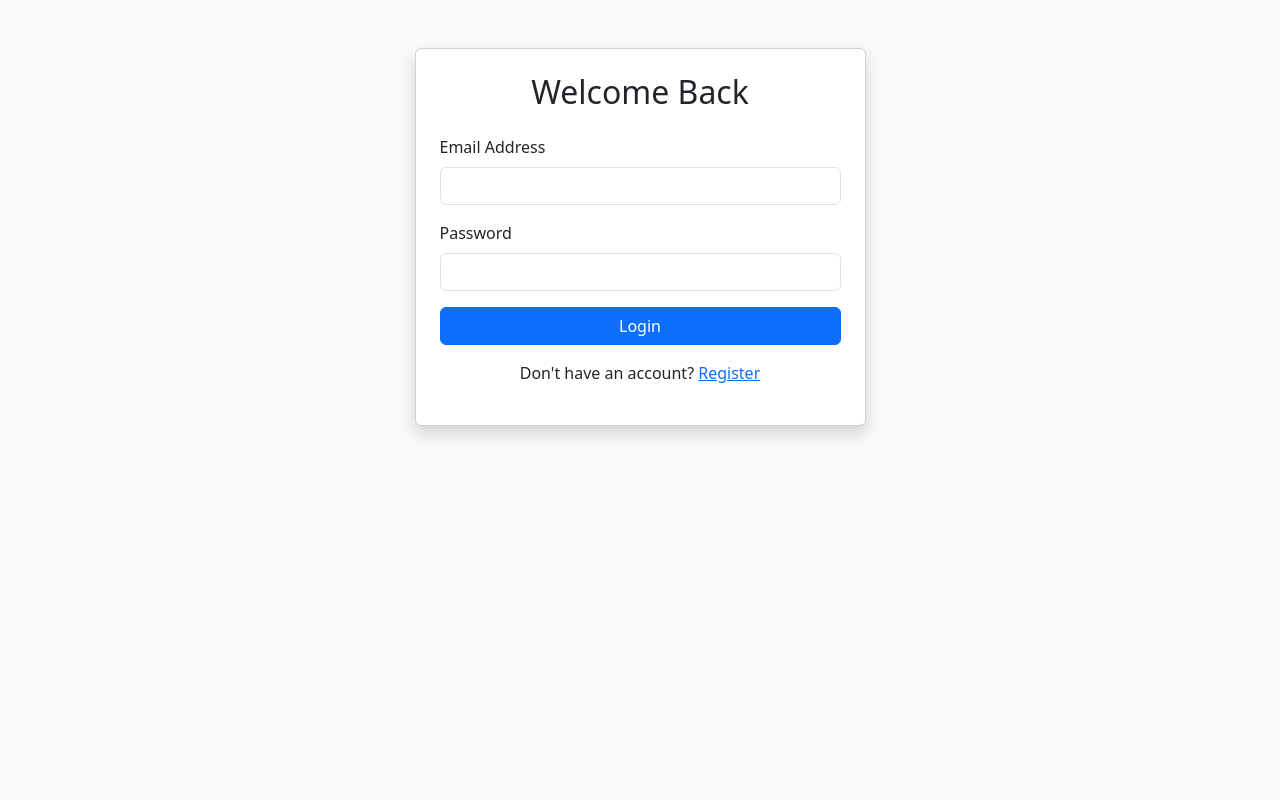
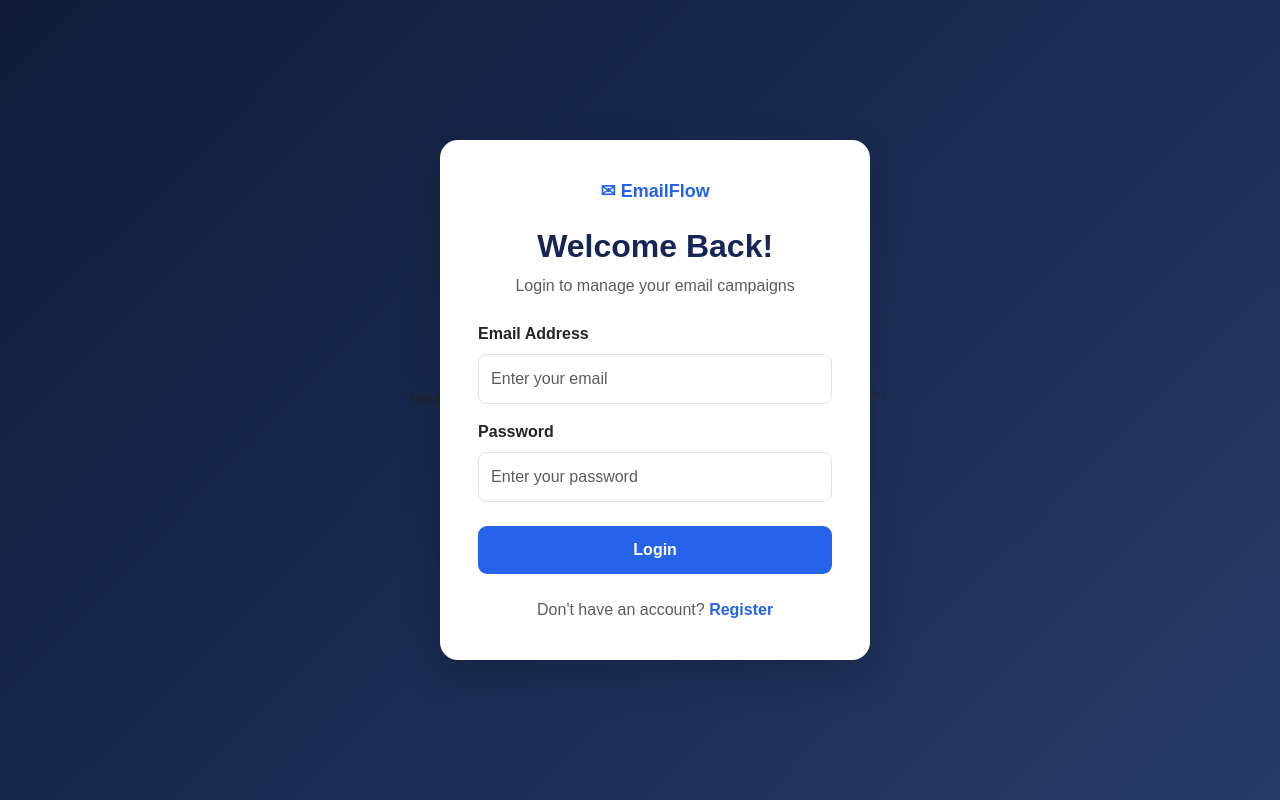
Before and after one commit to Priyanka-github26/Email-Marketing-Automation, a Flask app: page /login in a window 1280 px wide. Run offline with Flask 3, Linux system fonts and the light colour scheme.

Commit message:
Redesign login page

````diff
--- a/app/templates/login.html
+++ b/app/templates/login.html
@@ -1,19 +1,83 @@
-
+```html
 <!DOCTYPE html>
 <html lang="en">
 <head>
     <meta charset="UTF-8">
     <meta name="viewport" content="width=device-width, initial-scale=1.0">
     <title>Login | Email Marketing Automation</title>
+
     <link href="https://cdn.jsdelivr.net/npm/bootstrap@5.3.3/dist/css/bootstrap.min.css" rel="stylesheet">
+
+    <style>
+        body {
+            min-height: 100vh;
+            background: linear-gradient(135deg, #101c3a, #253b68);
+            display: flex;
+            align-items: center;
+            justify-content: center;
+            font-family: Arial, sans-serif;
+        }
+
+        .login-card {
+            background: white;
+            border: none;
+            border-radius: 18px;
+            padding: 38px;
+            width: 100%;
+            max-width: 430px;
+            box-shadow: 0 15px 40px rgba(0, 0, 0, 0.2);
+        }
+
+        .brand {
+            color: #2563eb;
+            font-weight: 700;
+            font-size: 18px;
+            text-align: center;
+            margin-bottom: 22px;
+        }
+
+        .login-title {
+            color: #172554;
+            font-weight: 700;
+        }
+
+        .form-control {
+            padding: 12px;
+            border-radius: 9px;
+        }
+
+        .btn-login {
+            background: #2563eb;
+            color: white;
+            border: none;
+            padding: 12px;
+            border-radius: 9px;
+            font-weight: 600;
+        }
+
+        .btn-login:hover {
+            background: #1d4ed8;
+            color: white;
+        }
+
+        .register-link {
+            color: #2563eb;
+            text-decoration: none;
+            font-weight: 600;
+        }
+    </style>
 </head>
-<body class="bg-light">
 
-<div class="container mt-5">
-    <div class="row justify-content-center">
-        <div class="col-md-5">
-            <div class="card shadow p-4">
-                <h2 class="text-center mb-4">Welcome Back</h2>
+<body>
+
+<div class="login-card">
+
+    <div class="brand">✉ EmailFlow</div>
+
+    <h2 class="text-center login-title mb-2">Welcome Back!</h2>
+    <p class="text-center text-muted mb-4">
+        Login to manage your email campaigns
+    </p>
 
     {% with messages = get_flashed_messages(with_categories=true) %}
         {% for category, message in messages %}
@@ -24,29 +88,38 @@
     {% endwith %}
 
     <form method="POST">
+
         <div class="mb-3">
-                        <label class="form-label">Email Address</label>
-                        <input type="email" name="email" class="form-control" required>
+            <label class="form-label fw-semibold">Email Address</label>
+            <input type="email" name="email"
+                   class="form-control"
+                   placeholder="Enter your email"
+                   required>
         </div>
 
-                    <div class="mb-3">
-                        <label class="form-label">Password</label>
-                        <input type="password" name="password" class="form-control" required>
+        <div class="mb-4">
+            <label class="form-label fw-semibold">Password</label>
+            <input type="password" name="password"
+                   class="form-control"
+                   placeholder="Enter your password"
+                   required>
         </div>
 
-                    <button type="submit" class="btn btn-primary w-100">
+        <button type="submit" class="btn btn-login w-100">
             Login
         </button>
+
     </form>
 
-                <p class="text-center mt-3">
+    <p class="text-center mt-4 mb-0 text-muted">
         Don't have an account?
-                    <a href="{{ url_for('auth.register') }}">Register</a>
+        <a href="{{ url_for('auth.register') }}" class="register-link">
+            Register
+        </a>
     </p>
-            </div>
-        </div>
-    </div>
+
 </div>
 
 </body>
 </html>
+```
````
Lines whose indentation alone changed are shown as unchanged.
